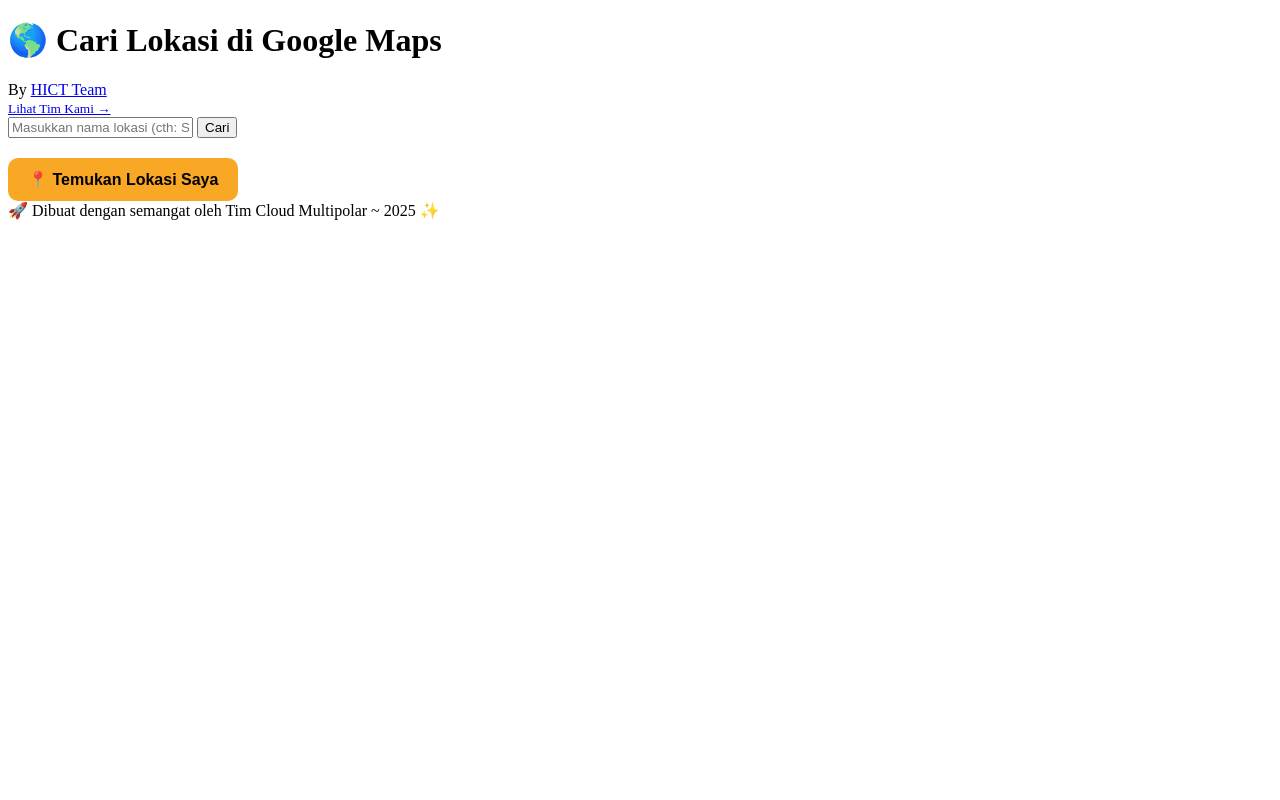
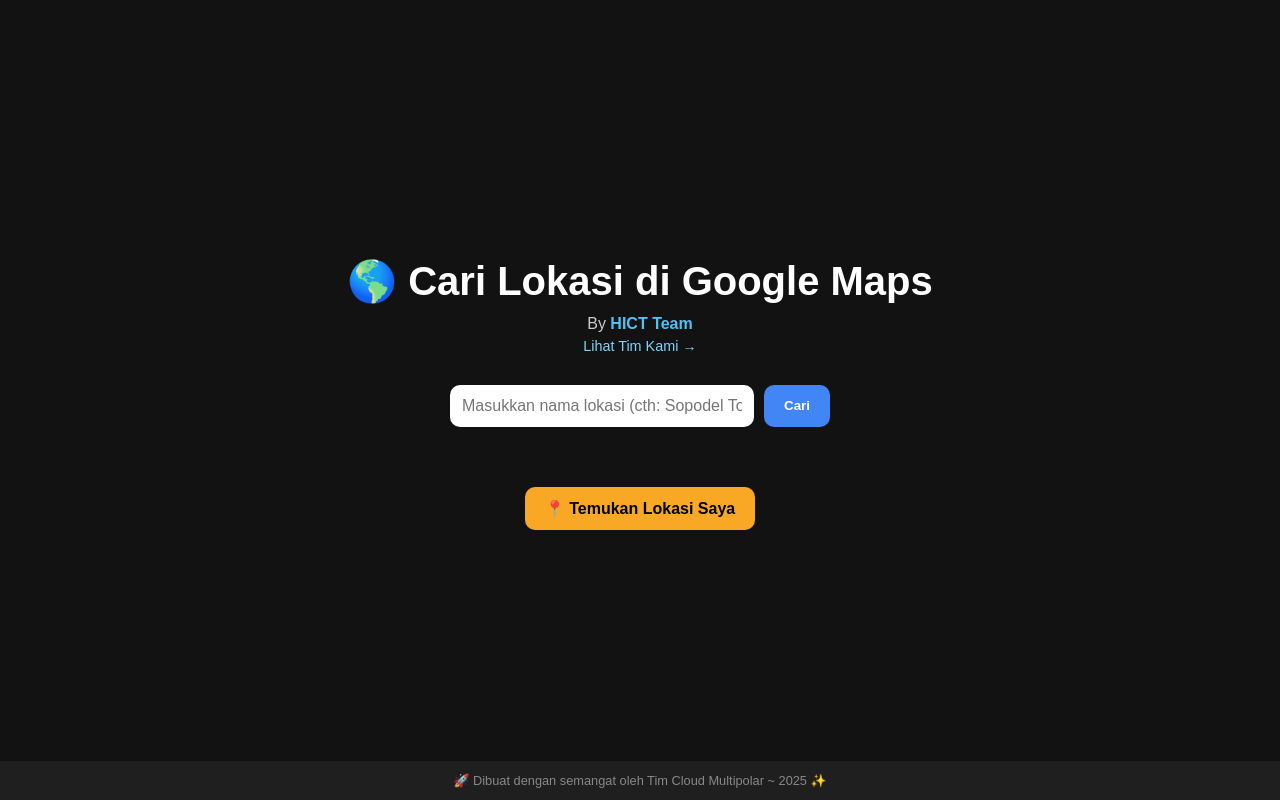
Before and after one commit to ndchsn/geocoding, a Flask app: page / in a window 1280 px wide. Run offline with Flask 3, Linux system fonts and the light colour scheme.

Commit message:
update embed googlemap

```diff
--- a/static/css/style.css
+++ b/static/css/style.css
@@ -1,4 +1,220 @@
-/* Temukan Lokasi Saya */
+/* Global */
+body {
+    background-color: #121212;
+    color: #e0e0e0;
+    font-family: 'Nunito', sans-serif;
+    margin: 0;
+    padding: 0;
+    display: flex;
+    flex-direction: column;
+    min-height: 100vh;
+  }
+
+  /* Container */
+  .container {
+    flex: 1;
+    display: flex;
+    flex-direction: column;
+    align-items: center;
+    justify-content: center;
+    padding: 40px 20px;
+    text-align: center;
+  }
+
+  /* Header */
+  .header {
+    margin-bottom: 30px;
+  }
+
+  .header h1 {
+    font-size: 2.5rem;
+    margin-bottom: 10px;
+    color: #ffffff;
+  }
+
+  /* Team Info */
+  .team-info {
+    margin-top: 5px;
+    font-size: 1rem;
+    color: #ccc;
+  }
+
+  .team-link {
+    color: #4fc3f7;
+    font-weight: bold;
+    text-decoration: none;
+  }
+
+  .team-link:hover {
+    text-decoration: underline;
+  }
+
+  .view-team {
+    display: inline-block;
+    margin-top: 5px;
+    font-size: 0.9rem;
+    color: #81d4fa;
+    text-decoration: none;
+  }
+
+  .view-team:hover {
+    text-decoration: underline;
+  }
+
+  /* Form */
+  .search-form {
+    display: flex;
+    flex-wrap: wrap;
+    gap: 10px;
+    margin-bottom: 40px;
+    justify-content: center;
+  }
+
+  .search-form input[type="text"] {
+    padding: 12px;
+    border-radius: 10px;
+    border: none;
+    width: 280px;
+    font-size: 1rem;
+  }
+
+  .search-form button {
+    background-color: #4285F4;
+    color: white;
+    padding: 12px 20px;
+    border: none;
+    border-radius: 10px;
+    font-weight: bold;
+    cursor: pointer;
+    transition: background-color 0.3s;
+  }
+
+  .search-form button:hover {
+    background-color: #3367D6;
+  }
+
+  /* Location Card */
+  .location-card, .error-card {
+    background-color: #1f1f1f;
+    padding: 20px;
+    border-radius: 15px;
+    box-shadow: 0 4px 20px rgba(0,0,0,0.5);
+    width: 90%;
+    max-width: 450px;
+    text-align: center;
+  }
+
+  .location-card h2 {
+    margin-bottom: 15px;
+  }
+
+  .maps-button {
+    display: inline-block;
+    margin-top: 15px;
+    padding: 10px 20px;
+    background-color: #34A853;
+    color: #fff;
+    border-radius: 8px;
+    text-decoration: none;
+    font-weight: bold;
+    transition: background-color 0.3s;
+  }
+
+  .maps-button:hover {
+    background-color: #2c8e48;
+  }
+
+  /* Error Card */
+  .error-card {
+    background-color: #ff4c4c;
+    color: #fff;
+  }
+
+  /* Animasi */
+  .fade-in {
+    animation: fadeIn 0.8s ease-in-out;
+  }
+
+  @keyframes fadeIn {
+    0% { opacity: 0; transform: translateY(20px); }
+    100% { opacity: 1; transform: translateY(0); }
+  }
+
+  /* Map Container */
+    .map-container iframe {
+        width: 100%;
+        height: 300px;
+        border: none;
+        border-radius: 12px;
+        margin-top: 15px;
+    }
+
+  /* Footer */
+  footer {
+    background-color: #1f1f1f;
+    color: #888;
+    font-size: 0.8rem;
+    text-align: center;
+    padding: 12px 20px;
+  }
+
+  /* Spinner Loading */
+  .spinner {
+    border: 3px solid #ffffff;
+    border-top: 3px solid transparent;
+    border-radius: 50%;
+    width: 16px;
+    height: 16px;
+    display: inline-block;
+    animation: spin 1s linear infinite;
+    margin-right: 8px;
+    vertical-align: middle;
+  }
+
+  @keyframes spin {
+    0% { transform: rotate(0deg); }
+    100% { transform: rotate(360deg); }
+  }
+
+  /* Responsive Design */
+@media (max-width: 600px) {
+    .header h1 {
+      font-size: 2rem;
+    }
+
+    .team-info {
+      font-size: 0.9rem;
+    }
+
+    .search-form {
+      flex-direction: column;
+      align-items: center;
+    }
+
+    .search-form input[type="text"],
+    .search-form button {
+      width: 100%;
+      max-width: 350px;
+      font-size: 1rem;
+    }
+
+    .location-card, .error-card {
+      width: 100%;
+      padding: 20px 15px;
+    }
+
+    .maps-button {
+      width: 100%;
+      padding: 12px;
+      font-size: 1rem;
+    }
+
+    footer {
+      font-size: 0.75rem;
+    }
+  }
+
+  /* Temukan Lokasi Saya */
 .find-me-section {
     margin-top: 20px;
 }
```
